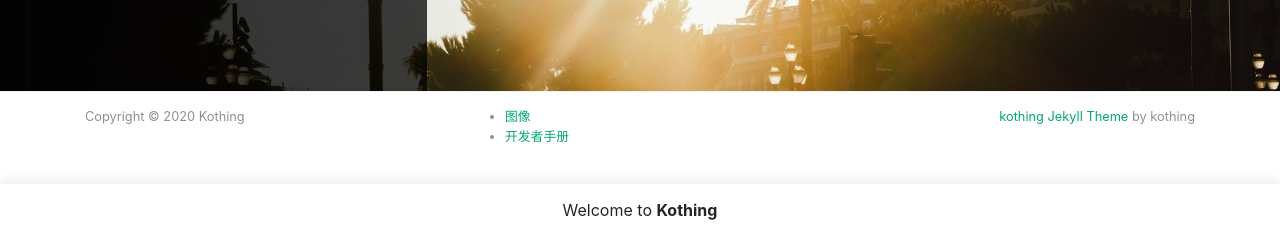
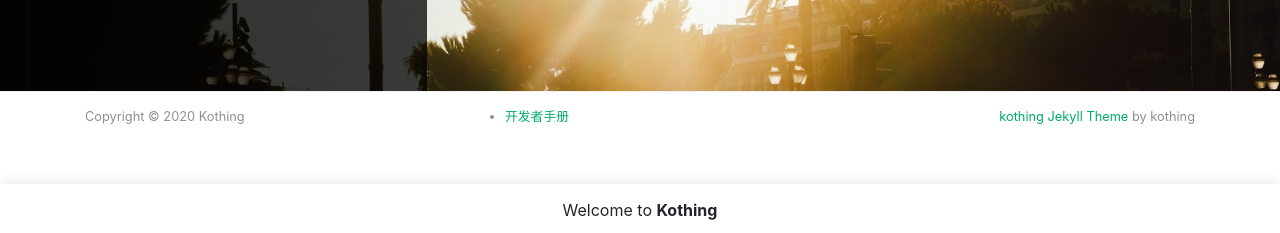
Before and after one commit to kothing/kothing.github.io, a Jekyll site: the page built from index.html, in a window 1280 px wide and 900 px high, scrolled down 2795 px. Shown: the part 664-897 px from the top of the window. Built offline with Jekyll 4.4.1, drawn with Linux system fonts in a browser that asks for light colours; nearby versions of some CDN libraries; the list of posts is cut into pages by our own code.

Commit message:
Update default.html

```diff
--- a/_layouts/default.html
+++ b/_layouts/default.html
@@ -84,6 +84,20 @@
                                 {{ site.zh-cn_categories }}
                             {% else %}
                                 {{ site.en_categories }}
+                            {% endif %}
+                        </a>
+                    </li>
+
+                    {% if page.url == "/image" %}
+                    <li class="nav-item active">
+                    {% else %}
+                    <li class="nav-item">
+                    {% endif %}
+                        <a class="nav-link" href="{{ site.baseurl }}/image">
+                            {% if site.locale == "zh-cn" %}
+                                {{ site.zh-cn_image }}
+                            {% else %}
+                                {{ site.en_image }}
                             {% endif %}
                         </a>
                     </li>
@@ -200,15 +214,6 @@
                 </div>
 	    	<div class="col-md-4 col-sm-4 text-center text-lg-left">
                     <ul>
-			<li>
-			    <a href="/image" target="_blank">
-			        {% if site.locale == "zh-cn" %}
-                                    {{ site.zh-cn_image }}
-                            	{% else %}
-                               	    {{ site.en_image }}
-                            	{% endif %}
-			    </a>
-			</li>
 			<li><a href="https://cloud.tencent.com/developer/devdocs" target="_blank">开发者手册</a></li>
 		    </u/>
                 </div>
```
